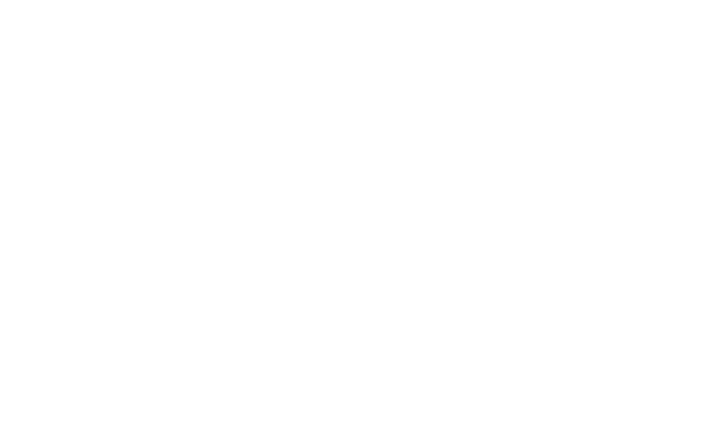
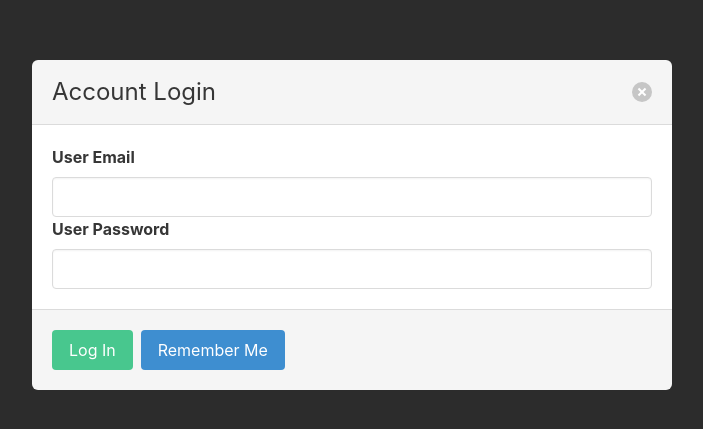
Before and after one commit to dannyjavi/cabify-frontend, a Vue app: page /login in a window 1280 px wide. Shown: the part 175-604 px from the top of the page, without its empty margins (288-991 px from the left). Built offline with nearby package versions, Linux system fonts and the light colour scheme.

Commit message:
login page añadido

```diff
--- a/public/index.html
+++ b/public/index.html
@@ -6,6 +6,8 @@
     <meta name="viewport" content="width=device-width,initial-scale=1.0">
     <link rel="icon" href="<%= BASE_URL %>favicon.ico">
     <title><%= htmlWebpackPlugin.options.title %></title>
+    <script defer src="https://use.fontawesome.com/releases/v5.14.0/js/all.js"></script>
+    <link rel="stylesheet" href="https://cdn.jsdelivr.net/npm/bulma@0.9.1/css/bulma.min.css">
   </head>
   <body>
     <noscript>
--- a/src/pages/HomePage.vue
+++ b/src/pages/HomePage.vue
@@ -1,6 +1,6 @@
 <template>
   <div>
-    <h1>Hola mundo!</h1>
+
   </div>
 </template>
 
--- /dev/null
+++ b/src/pages/LoginPage.vue
@@ -0,0 +1,31 @@
+<template>
+  <div class="modal is-active">
+  <div class="modal-background"></div>
+  <div class="modal-card">
+    <header class="modal-card-head">
+      <p class="modal-card-title">Account Login</p>
+      <button class="delete" aria-label="close"></button>
+    </header>
+    <section class="modal-card-body">
+      <label class="label">User Email</label>
+      <input class="input" type="email">
+      <label class="label">User Password</label>
+      <input class="input" type="text">
+    </section>
+    <footer class="modal-card-foot">
+      <button class="button is-success">Log In</button>
+      <button class="button is-info">Remember Me</button>
+    </footer>
+  </div>
+</div>
+</template>
+
+<script>
+export default {
+
+}
+</script>
+
+<style>
+
+</style>
--- a/src/router/index.js
+++ b/src/router/index.js
@@ -1,6 +1,7 @@
 import Vue from "vue";
 import VueRouter from "vue-router";
 import HomePage from "../pages/HomePage";
+import LoginPage from "../pages/LoginPage";
 
 Vue.use(VueRouter);
 
@@ -9,6 +10,11 @@
     path: "/",
     name: "Home",
     component: HomePage
+  },
+  {
+    path: "/login",
+    name: "Login",
+    component: LoginPage
   }
 ];
 
```
